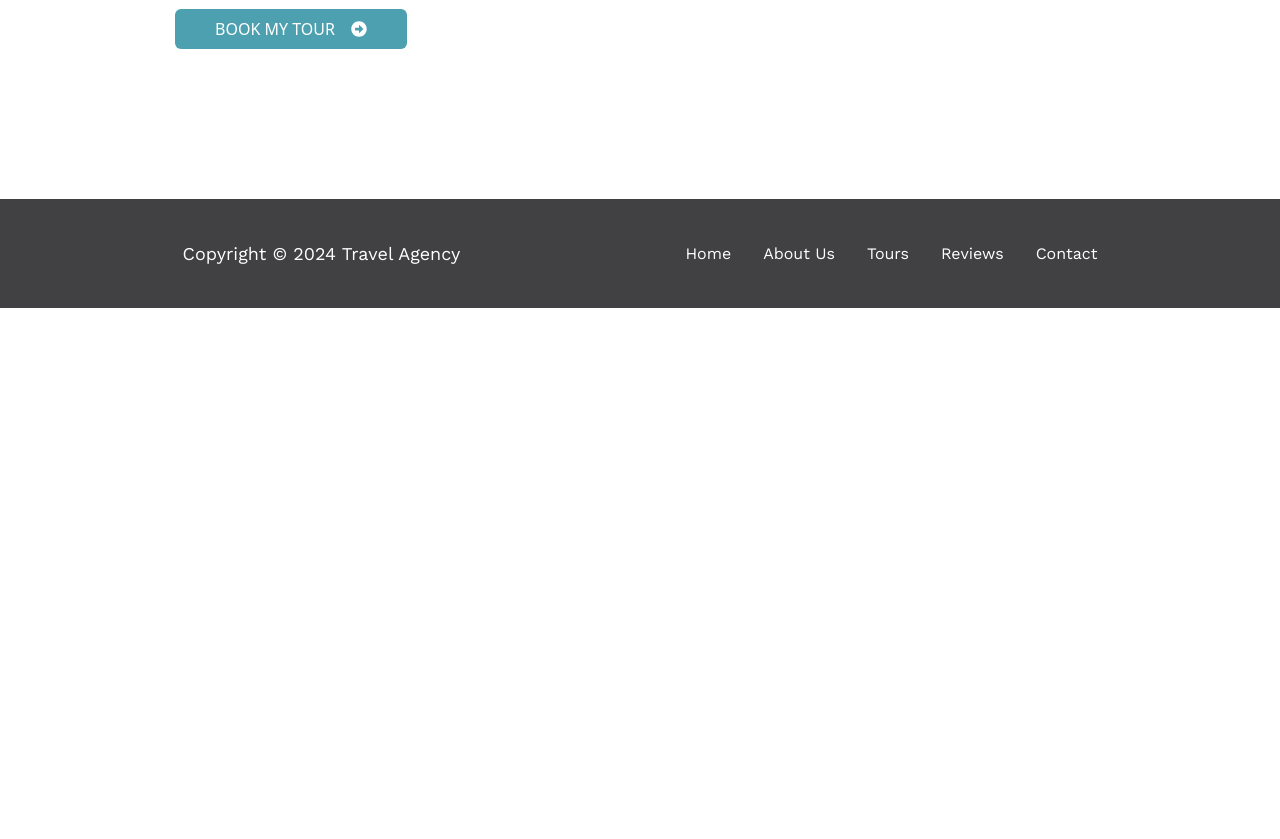
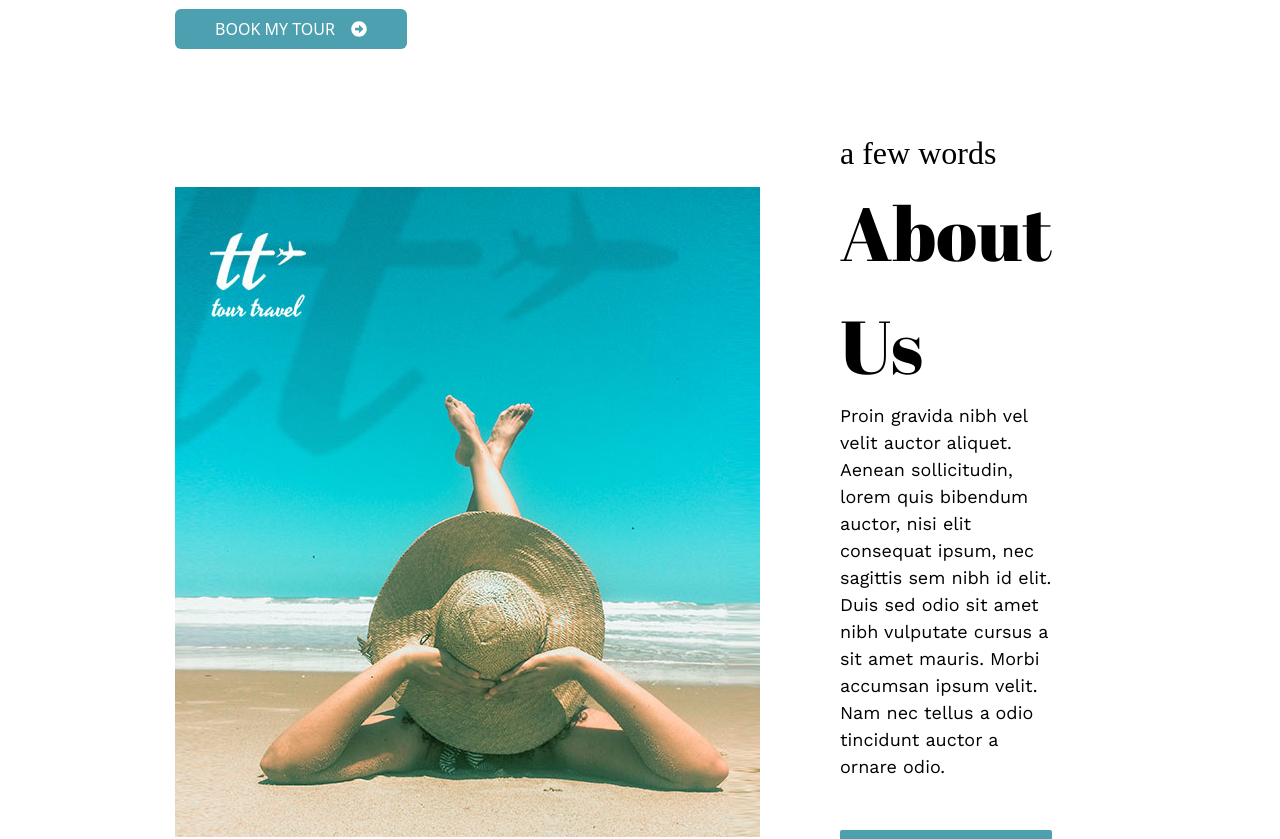
Before and after one commit to iamHarshvardhan10/frontend-travel-agency-website, a React (Vite) app: page / in a window 1280 px wide. Shown: the part 780-1619 px from the top of the page. Before the commit the page ends 1088 px from the top, so only its background shows below. Built offline with nearby package versions, Linux system fonts and the light colour scheme; a web font is replaced by a local one.

Commit message:
Complete About us componet from Home page

```diff
--- /dev/null
+++ b/src/components/AboutUsComponent.jsx
@@ -0,0 +1,26 @@
+import { FaArrowAltCircleRight } from "react-icons/fa";
+import aboutComoment from "../assets/asset 14.jpeg";
+
+const AboutUsComponent = () => {
+  return (
+    <div className="flex items-center justify-between">
+      <img src={aboutComoment} alt="" />
+      <div className="p-20">
+        <span className="text-[32px] font-handwriting">a few words</span>
+        <h1 className="text-[75px] ">About Us</h1>
+        <p className="text-[18px] font-workSans">
+          Proin gravida nibh vel velit auctor aliquet. Aenean sollicitudin,
+          lorem quis bibendum auctor, nisi elit consequat ipsum, nec sagittis
+          sem nibh id elit. Duis sed odio sit amet nibh vulputate cursus a sit
+          amet mauris. Morbi accumsan ipsum velit. Nam nec tellus a odio
+          tincidunt auctor a ornare odio.
+        </p>
+        <button className="flex items-center text-white gap-4 mt-[50px] py-2 px-10 uppercase font-sans bg-[#4ca0af] rounded-sm">
+          View All Tours <FaArrowAltCircleRight className="text-white" />
+        </button>
+      </div>
+    </div>
+  );
+};
+
+export default AboutUsComponent;
--- a/src/components/Home.jsx
+++ b/src/components/Home.jsx
@@ -1,6 +1,7 @@
 import { FaArrowAltCircleRight } from "react-icons/fa";
 import front from "../assets/asset 9.png";
 import back from "../assets/asset 8.jpeg";
+import AboutUsComponent from "./AboutUsComponent";
 const Home = () => {
   return (
     <>
@@ -27,6 +28,7 @@ const Home = () => {
         </button>
         <div>
         </div>
+        <AboutUsComponent/>
       </div>
     </>
   );
```
